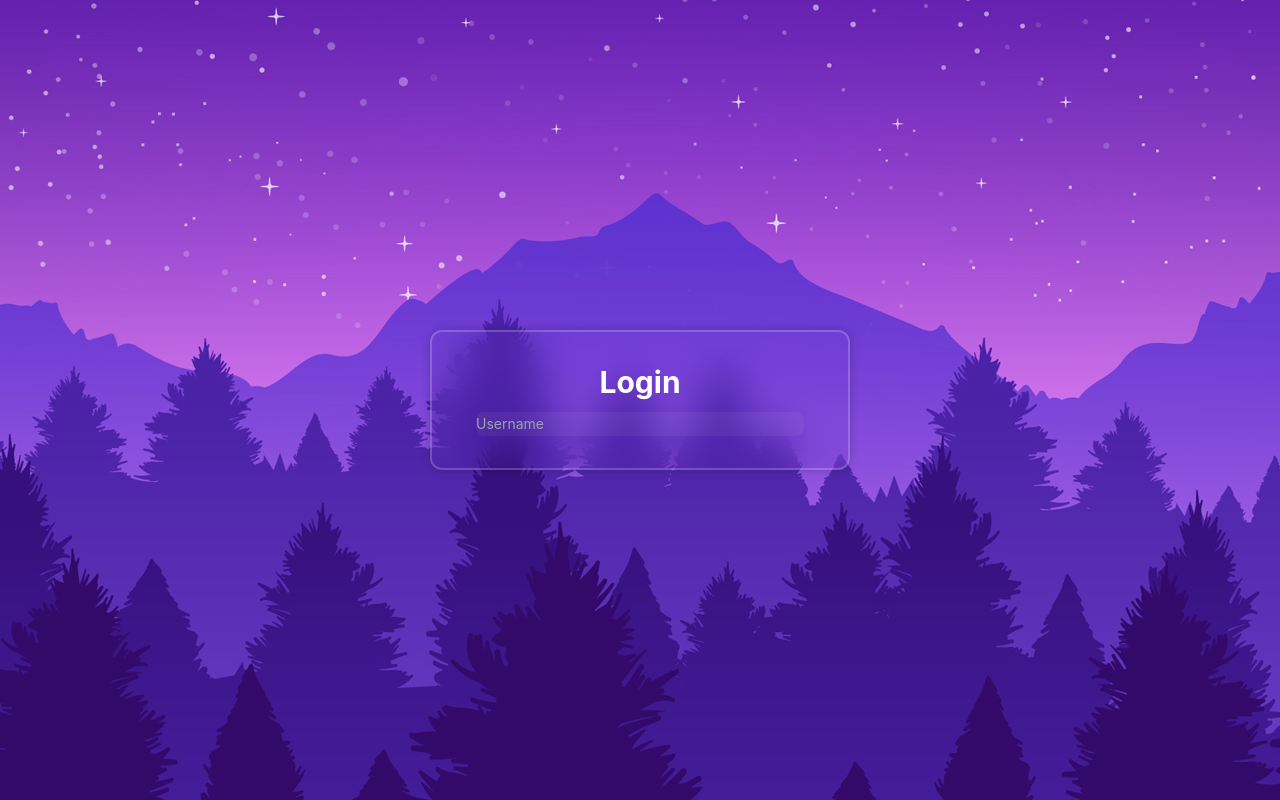
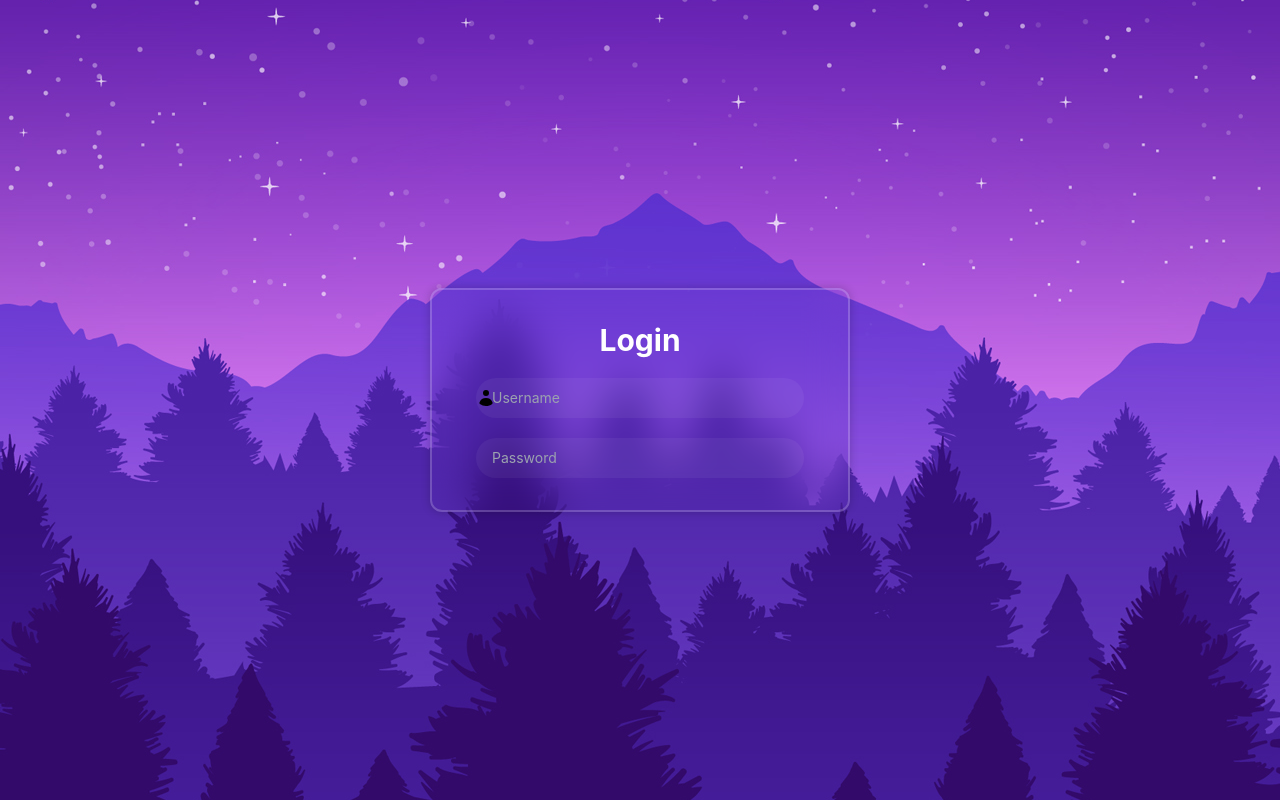
Before and after one commit to levanhoang792/manage-building, a React (Vite) app: page /login in a window 1280 px wide. Built offline with nearby package versions, Linux system fonts and the light colour scheme.

Commit message:
Update login page

```diff
--- a/src/index.scss
+++ b/src/index.scss
@@ -4,8 +4,6 @@
 
 :root {
     font-family: Inter, system-ui, Avenir, Helvetica, Arial, sans-serif;
-    line-height: 1.5;
-    font-weight: 400;
 
     color-scheme: light dark;
 
@@ -17,8 +15,6 @@
     --header-height: 5rem;
 
     --left-toolbar-width: 18rem;
-
-    box-shadow: 0 0 10px rgba(0, 0, 0, 0.2);
 }
 
 * {
--- a/src/pages/login/index.tsx
+++ b/src/pages/login/index.tsx
@@ -1,6 +1,7 @@
 import bgImage from "@/assets/bg-image.jpg";
 import {cn} from "@/lib/utils.ts";
 import {Field, Input, Label} from "@headlessui/react";
+import {UserIcon} from "@heroicons/react/20/solid";
 
 function Login() {
     return (
@@ -14,15 +15,29 @@ function Login() {
             >
                 <h1 className={cn("text-3xl font-bold text-white text-center")}>Login</h1>
 
-                <div className="w-full">
+                <div className="w-full mt-5">
                     <Field>
                         <Label className="text-sm/6 font-medium text-white hidden">Name</Label>
+                        <div className={cn("relative")}>
+                            <Input
+                                className={cn(
+                                    "block w-full rounded-full border-0 bg-white/5 text-white py-2 px-4 text-sm/6",
+                                    "focus:outline-none data-[focus]:outline-2 data-[focus]:-outline-offset-2 data-[focus]:outline-white/25"
+                                )}
+                                placeholder="Username"
+                            />
+                            <UserIcon className={cn("size-5 absolute top-1/2 -translate-y-1/2")}/>
+                        </div>
+                    </Field>
+                    <Field className={cn("mt-5")}>
+                        <Label className="text-sm/6 font-medium text-white hidden">Name</Label>
                         <Input
+                            type="password"
                             className={cn(
-                                'mt-3 block w-full rounded-lg border-none bg-white/5 text-sm/6 text-white',
-                                'focus:outline-none data-[focus]:outline-2 data-[focus]:-outline-offset-2 data-[focus]:outline-white/25'
+                                "block w-full rounded-full border-0 bg-white/5 text-white py-2 px-4 text-sm/6",
+                                "focus:outline-none data-[focus]:outline-2 data-[focus]:-outline-offset-2 data-[focus]:outline-white/25"
                             )}
-                            placeholder="Username"
+                            placeholder="Password"
                         />
                     </Field>
                 </div>
```
